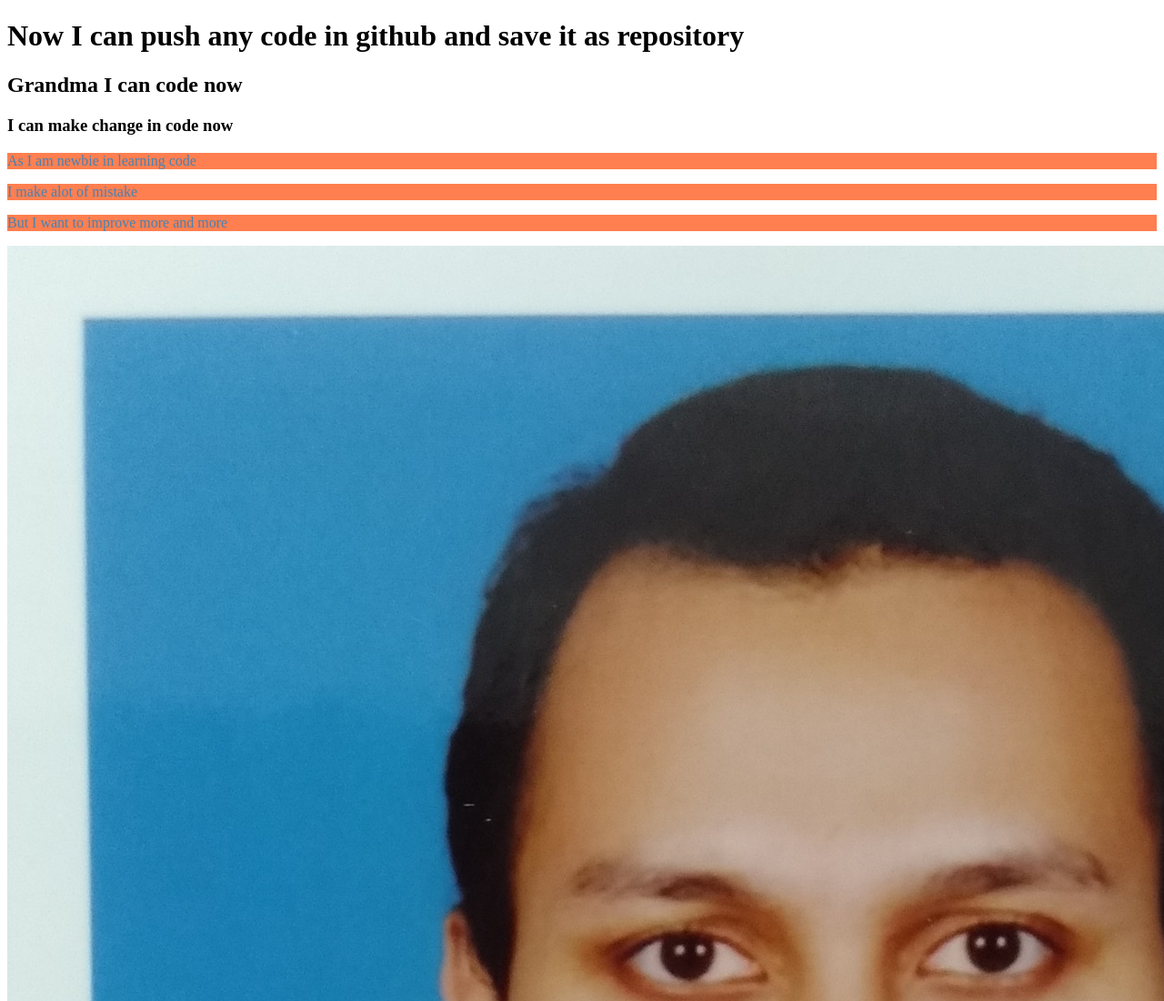
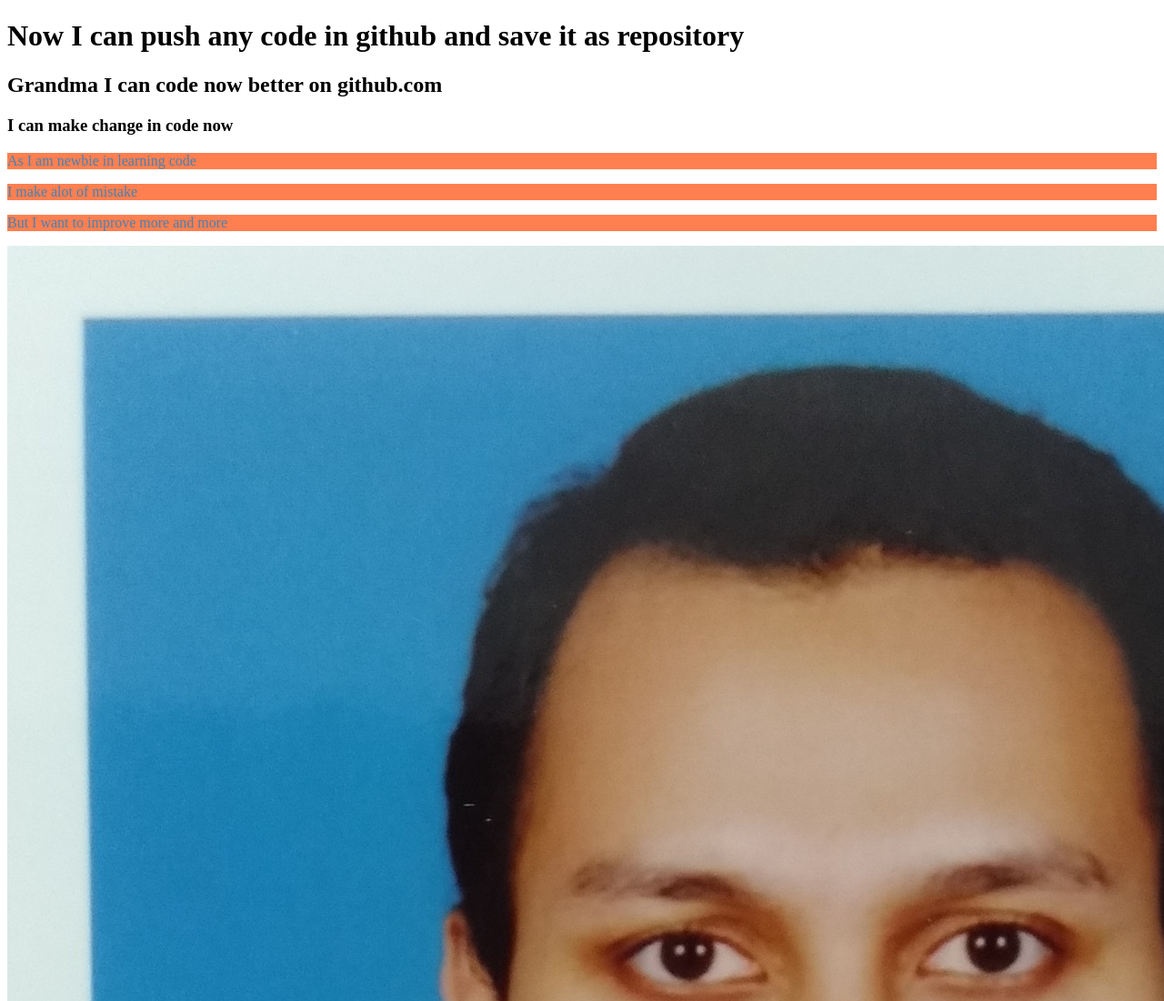
Before and after one commit to soyab1997/my-third-repo, a plain HTML site: page index.html in a window 1280 px wide. Shown: the top 1100 px of the page at 91% size. Drawn offline with Linux system fonts and the light colour scheme.

Commit message:
heading updated

```diff
--- a/index.html
+++ b/index.html
@@ -9,7 +9,7 @@
 </head>
 <body>
     <h1>Now I can push any code in github and save it as repository</h1>
-    <h2>Grandma I can code now</h2>
+    <h2>Grandma I can code now better on github.com</h2>
     <h3>I can make change in code now</h3>
     <p>As I am newbie in learning code </p>
     <p>I make alot of mistake</p>
```
